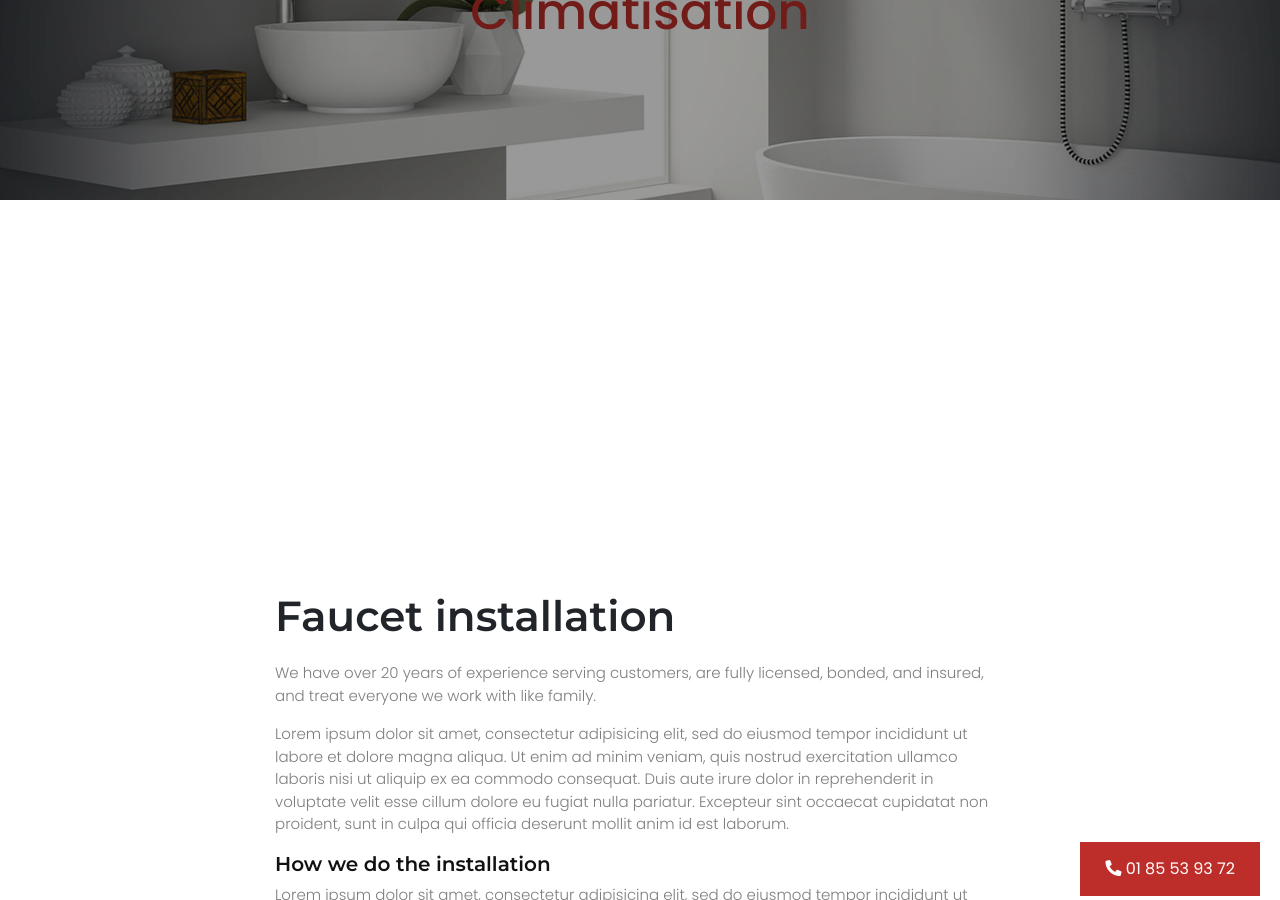
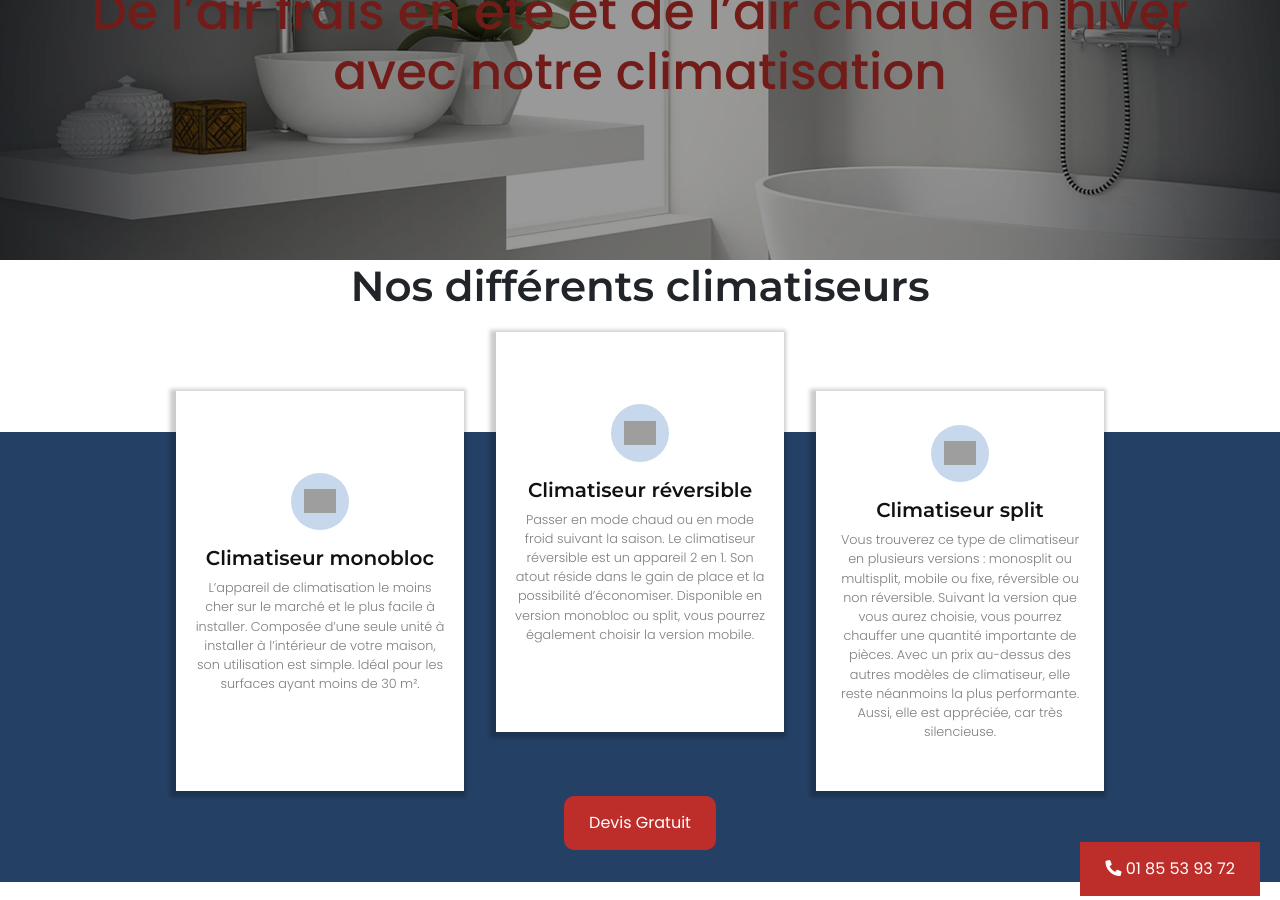
Before and after one commit to ejezie/pompe-a-chaleur-91.com, a Jekyll site: the page built from src/climatisation.html, in a window 1280 px wide and 900 px high, scrolled down 330 px. Built offline with Jekyll 4.4.1, drawn with Linux system fonts in a browser that asks for light colours; some web fonts are replaced; some of the changed text lies outside the part shown; grey boxes are pictures that could not be loaded.

Commit message:
Update climatisation.html

```diff
--- a/src/climatisation.html
+++ b/src/climatisation.html
@@ -7,86 +7,113 @@
 
 <section class="slider slide1">
     <div class="container">
-        <h1>Climatisation</h1>
+        <h1>De l’air frais en été et de l’air chaud en hiver avec notre climatisation</h1>
     </div>
 </section>
 
-<section>
-    <div class="container">
-        <div class="row">
-            <div class="col-sm-8 offset-2">
-                <div class="box-img1">
-
+<div class="sec-one">
+    <h2>Nos différents climatiseurs</h2>
+    <div class="content-wrap">
+        <div class="content">
+            <div class="wrap">
+                <div class="logo-wrap">
+                    <img src="./assets/img/snowflake.png" alt="snowflake">
                 </div>
-                <h2>Faucet installation</h2>
-                <p>We have over 20 years of experience serving customers, are fully licensed, bonded, and insured, and
-                    treat everyone we work with like family.</p>
-                <p>
-
-                    Lorem ipsum dolor sit amet, consectetur adipisicing elit, sed do eiusmod tempor incididunt ut labore
-                    et dolore magna aliqua. Ut enim ad minim veniam, quis nostrud exercitation ullamco laboris nisi ut
-                    aliquip ex ea commodo consequat. Duis aute irure dolor in reprehenderit in voluptate velit esse
-                    cillum dolore eu fugiat nulla pariatur. Excepteur sint occaecat cupidatat non proident, sunt in
-                    culpa qui officia deserunt mollit anim id est laborum.
+                <h3>Climatiseur monobloc</h3>
+                <p>L’appareil de climatisation le moins cher sur le marché et le plus facile à installer. Composée d’une seule unité à installer à l’intérieur de votre maison, son utilisation est simple. Idéal pour les surfaces ayant moins de 30 m².
                 </p>
-                <h3>How we do the installation</h3>
-                <p>Lorem ipsum dolor sit amet, consectetur adipisicing elit, sed do eiusmod tempor incididunt ut labore
-                    et dolore magna aliqua. Ut enim ad minim veniam, quis nostrud exercitation ullamco laboris nisi ut
-                    aliquip ex ea commodo.</p>
-                <p>Lorem ipsum dolor sit amet, consectetur adipisicing elit, sed do eiusmod tempor incididunt ut labore
-                    et dolore magna aliqua. Ut enim ad minim veniam, quis nostrud exercitation ullamco laboris nisi ut
-                    aliquip ex ea commodo.</p>
-                <div class="row">
-                    <div class="col-sm-6">
-                        <div class="box-img1">
-
-                        </div>
-                        <div class="box-img1">
-
             </div>
         </div>
-                    <div class="col-sm-6">
-                        <div class="box-img1">
-
+        <div class="content-button">
+            <div class="content">
+                <div class="wrap">
+                    <div class="logo-wrap">
+                        <img src="./assets/img/snowflake.png" alt="snowflake">
                     </div>
-                        <div class="box-img1">
-
+                    <h3>Climatiseur réversible</h3>
+                    <p>Passer en mode chaud ou en mode froid suivant la saison. Le climatiseur réversible est un appareil 2 en 1. Son atout réside dans le gain de place et la possibilité d’économiser. Disponible en version monobloc ou split, vous pourrez également choisir la version mobile.
+                    </p>
                 </div>
             </div>
+              <a class="button btn-menu" href="{% link devis.html %}"> Devis Gratuit</a>
         </div>
-                <h3>Follow our item lists</h3>
-                <p>Lorem ipsum dolor sit amet, consectetur adipisicing elit, sed do eiusmod tempor incididunt ut labore
-                    et dolore magna aliqua. Ut enim ad minim veniam, quis nostrud exercitation ullamco laboris nisi ut
-                    aliquip ex ea commodo.</p>
-                <ul class="list">
-                    <li>All types of faucet installation </li>
-                    <li>Skilled & Trained personel</li>
-                    <li>All types of faucet repair & maintenance </li>
-                    <li>Fast & reliable services </li>
-                    <li>Emergency services</li>
-                </ul>
-                <h3>Related Services</h3>
-                <div class="row">
-                    <div class="col-sm-6">
-                        <div class="box1">
-                            <div class="icon">
-                                <i class="flaticon-commode"></i>
+        <div class="content">
+            <div class="wrap">
+                <div class="logo-wrap">
+                    <img src="./assets/img/snowflake.png" alt="snowflake">
                 </div>
-                            <h3>Basin service title</h3>
-                            <p>Sed do eiusmod tempor incididunt ut labore et dolore eiusmod tempor incididunt </p>
-                        </div>
-                    </div>
-                    <div class="col-sm-6">
-                        <div class="box1">
-                            <div class="icon">
-                                <i class="flaticon-commode"></i>
-                            </div>
-                            <h3>Basin service title</h3>
-                            <p>Sed do eiusmod tempor incididunt ut labore et dolore eiusmod tempor incididunt </p>
+                <h3>Climatiseur split</h3>
+                <p>Vous trouverez ce type de climatiseur en plusieurs versions : monosplit ou multisplit, mobile ou fixe, réversible ou non réversible. Suivant la version que vous aurez choisie, vous pourrez chauffer une quantité importante de pièces. Avec un prix au-dessus des autres modèles de climatiseur, elle reste néanmoins la plus performante. Aussi, elle est appréciée, car très silencieuse.
+                </p>
             </div>
         </div>
     </div>
 </div>
+
+<div class="sec-two">
+    <h2>Une climatisation : un investissement pour <br> optimiser votre confort</h2>
+    <div class="content-wrap">
+        <p>Ne laissez plus le climat vous dicter votre confort dans votre logement, avec une bonne climatisation vous aurez l’occasion de réguler, contrôler ou modifier les températures dans un bâtiment. Les recherches à effectuer dans le système de climatisation à beaucoup avancé, désormais moins énergivore, vous avez accès à des systèmes plus économiques et performants. La climatisation est surtout utilisée pour rafraîchir l’intérieur, vous pourrez aussi l’utiliser pour envoyer de l’air chaud dans une pièce donnée. </p>
+        <p>une pièce donnée.
+            Surtout utiliser pour améliorer le confort thermique des personnes se trouvant dans la pièce, le climatiseur représente une aide précieuse pour les habitats dans les centres-villes et surtout pour le confort des personnes ayant un âge avancé.
+            Afin de profiter de toutes les performances de cet appareil, nous vous conseillons de <strong style="color: black;"> faire appel à des professionnels qui assurent la vente de ses derniers et leur installation</strong>. Vous aurez ainsi fait un gain de temps, un gain d’argent et une optimisation de votre appareil.
+            </p>
     </div>
 </div>
-</section>
+
+<div class="sec-three">
+    <img src="./assets/img/series.png" alt="">
+</div>
+
+<div class="sec-four">
+    <div class="content-wrap">
+        <div class="left">
+            <div class="wrap">
+                <h2>Les critères à voir avant l’installation
+                </h2>
+                <p>Comme tous les appareils à utiliser dans votre maison ou sur votre lieu de travail, vous devez vérifier plusieurs points afin de vous assurer de trouver l’appareil idéal pour vos espaces. Le premier critère est le budget que vous allez mettre dans l’achat de votre climatisation. <strong style="color: black;"> Nous vous aidons à trouver la solution correspondant à vos besoins et votre budget.</strong> Le deuxième critère est la puissance de l’appareil dont vous aurez besoin, en effet, si sa puissance est trop basse, votre confort ne sera pas optimal et augmentera votre consommation d’électricité. Par ailleurs, si votre appareil est trop puissant, vous aurez fait une dépense inutile. Le troisième critère à revoir est vos besoins, vous devez définir le nombre de pièces à climatiser ainsi que l’usage que vous en ferez. </p>
+                <a class="button btn-menu" href="{% link devis.html %}"> Devis Gratuit</a>
+            </div>
+        </div>
+        <div class="right">
+            <div class="wrap">
+                <h2>L’avantage d’avoir une climatisation chez vous</h2>
+                <div class="text">Nous vous donnons les raisons d’acheter une climatisation :</div>
+                <p><i class="fas fa-check"></i>Vous profiterez sans attendre d’un confort immédiat</p>
+                <p><i class="fas fa-check"></i>Faites des économies avec les climatisations réversibles, elles ont la capacité de restituer 3 fois l’énergie qu’elles absorbent.</p>
+                <p><i class="fas fa-check"></i>Opter pour un appareil acoustiquement agréable tout en vous protégeant du pollen, des poussières avec nos produits équipés d’un système de filtration et d’assainissement de l’air.</p>
+            </div>
+        </div>
+    </div>
+</div>
+
+<div class="sec-five">
+    <h2>Nos services</h2>
+    <div class="content-wrap">
+        <div class="left">
+            <div class="wrap">
+                <h3>Installation</h3>
+                <p>Gagner du temps avec notre entreprise en achetant directement une climatisation avec une équipe capable de s’occuper de son installation. <strong style="color: black;">Très professionnel nous nous rendons directement chez vous </strong>, et effectuant l’installation de vos appareils en suivant et respectant les normes en vigueur.</p>
+            </div>
+        </div>
+        <div class="center">
+            <div class="wrap">
+                <h3>Ventes de climatisation</h3>
+                <p>Nous travaillons en étroite collaboration avec deux marques de système thermique. La première marque est d’origine française : Airwell, et la deuxième d’origine japonai est Daikin.</p>
+                <p><span style="margin-right: 1rem;">></span> Airwell : avec de nombreuses solutions thermiques, cette marque se donne comme objectif d’améliorer le confort de ses utilisateurs tout en protégeant la planète.</p>
+                <p><span style="margin-right: 1rem;">></span>Daikin : offre de nombreux systèmes de chauffage abordables et performants à la fois
+                </p>
+                <div class="img-wrap">
+                    <img src="./assets/img/airwell.png" alt="">
+                    <img src="./assets/img/Daikin.png" alt="">
+                </div>
+            </div>
+        </div>
+        <div class="right">
+            <div class="wrap">
+                <h3>Dépannage d’un climatiseur</h3>
+                <p>Dysfonctionnement ou arrêt complet de votre climatisation, notre service de dépannage d’urgence est disponible 7 j/7 et 24 h/24.</p>
+            </div>
+        </div>
+    </div>
+</div>
```
Lines whose indentation alone changed are shown as unchanged.
